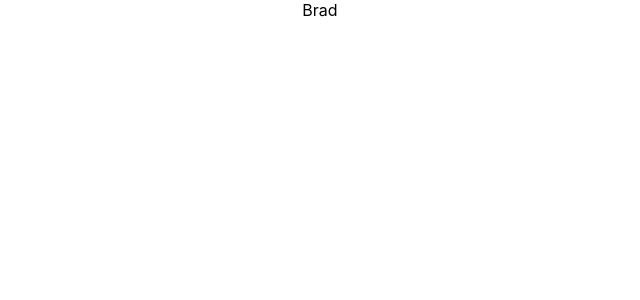
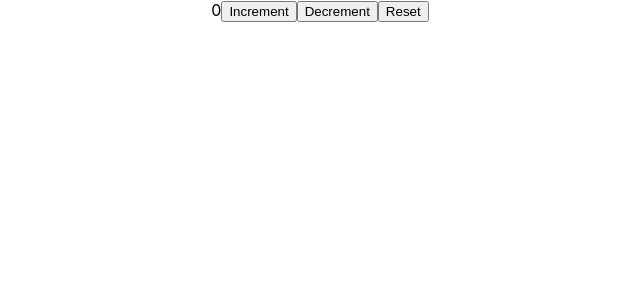
Before and after one commit to takinabradley/Codevolution-react-tutorial, a React (Create React App) app: page / in a window 1280 px wide. Shown: the top 300 px of the page, without its empty margins (320-960 px from the left). Built offline with nearby package versions, Linux system fonts and the light colour scheme.

Commit message:
Finsish 'useReducer (simple state and action)'

```diff
--- a/src/App.js
+++ b/src/App.js
@@ -1,17 +1,15 @@
 import React, { useState } from "react"
 import "./App.css"
 import ComponentC from "./hook-components/ComponentC"
+import CounterOne from "./hook-components/CounterOne"
 import DataFetching from "./hook-components/DataFetching"
 
 import UserContext from "./hook-components/UserContext"
 
 function App() {
-  const [userName, setUserName] = useState("Brad")
   return (
     <div className="App">
-      <UserContext.Provider value={userName}>
-        <ComponentC />
-      </UserContext.Provider>
+      <CounterOne />
     </div>
   )
 }
--- /dev/null
+++ b/src/hook-components/CounterOne.js
@@ -0,0 +1,28 @@
+import React, { useReducer } from "react"
+
+const initialState = 0
+const reducer = (currentState, action) => {
+  switch (action) {
+    case "increment":
+      return currentState + 1
+    case "decrement":
+      return currentState - 1
+    case "reset":
+      return initialState
+    default:
+      return currentState
+  }
+}
+
+export default function CounterOne() {
+  const [count, dispatchCount] = useReducer(reducer, 0)
+
+  return (
+    <div>
+      {count}
+      <button onClick={() => dispatchCount("increment")}>Increment</button>
+      <button onClick={() => dispatchCount("decrement")}>Decrement</button>
+      <button onClick={() => dispatchCount("reset")}>Reset</button>
+    </div>
+  )
+}
```
Also changed, not shown: 1 other file (tests, documents, lock files or other folders).
